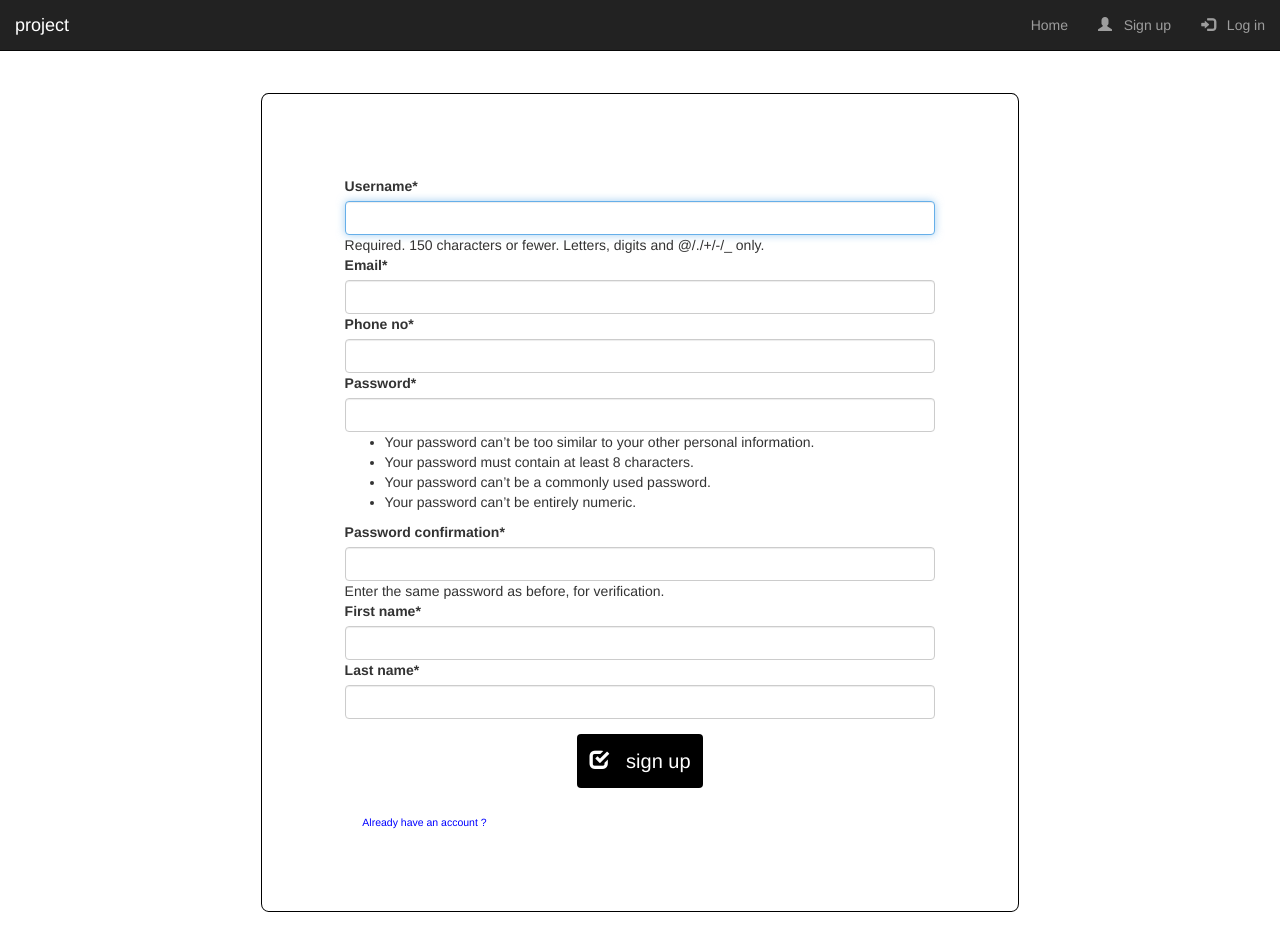
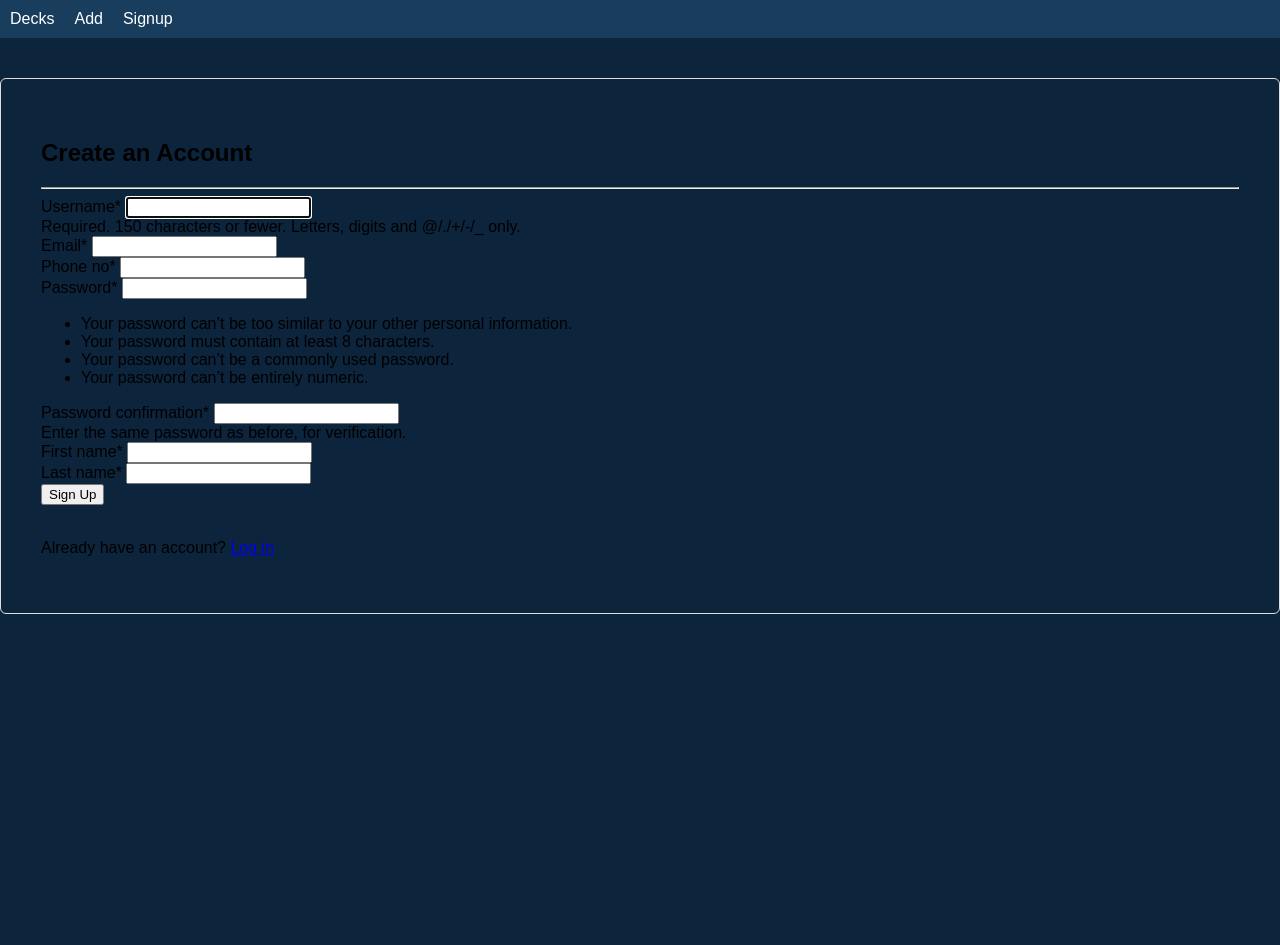
Before and after one commit to renad03-20/flash-cards, a Django app: page /register/ in a window 1280 px wide. After the commit the page ends 614 px from the top, so only its background shows below. Run offline with Django 5.2, Linux system fonts and the light colour scheme; parts of the project's set-up code (start-up, migrations or seed data) failed here and were passed over; some libraries are stand-ins or nearby versions.

Commit message:
fix register page

```diff
--- a/accounts/templates/register.html
+++ b/accounts/templates/register.html
@@ -1,18 +1,26 @@
-{% extends "index.html" %}
+{% extends 'base.html' %}
 {% load crispy_forms_tags %}
-{% block start %}
 
-<div class="content-section col-md-8 col-md-offset-2">
-  <form method="POST" style="border: 1px solid black; margin: 4%; padding:10%; border-radius:1%;">
-    {% csrf_token %}
-    <fieldset class="form-group">
-      {{ form|crispy}}
-    </fieldset>
-    <center>
-      <button style="background: black; padding:2%; font-size: 2rem; color:white;" class="btn btn-outline-info" type="submit"><span class="glyphicon glyphicon-check"></span>   sign up</button>
-    </center>
-    <br />
-    <sub><a href="{% url "login" %}" style="text-decoration: none; color: blue; padding:3%; cursor:pointer;">Already have an account ?</a></sub>
-  </form>
+{% block title %}Sign Up{% endblock %}
+
+{% block content %}
+<div class="row">
+    <div class="col-md-6 col-md-offset-3">
+        <div style="border: 1px solid #ddd; padding: 40px; border-radius: 6px; margin-top: 40px;">
+            <h2 class="text-center">Create an Account</h2>
+            <hr>
+            <form method="POST">
+                {% csrf_token %}
+                {{ form|crispy }}
+                <button type="submit" class="btn btn-success btn-block">
+                    <span class="glyphicon glyphicon-check"></span> Sign Up
+                </button>
+            </form>
+            <br>
+            <p class="text-center">
+                Already have an account? <a href="{% url 'login' %}">Log in</a>
+            </p>
+        </div>
+    </div>
 </div>
-{% endblock start %}
+{% endblock %}
```
